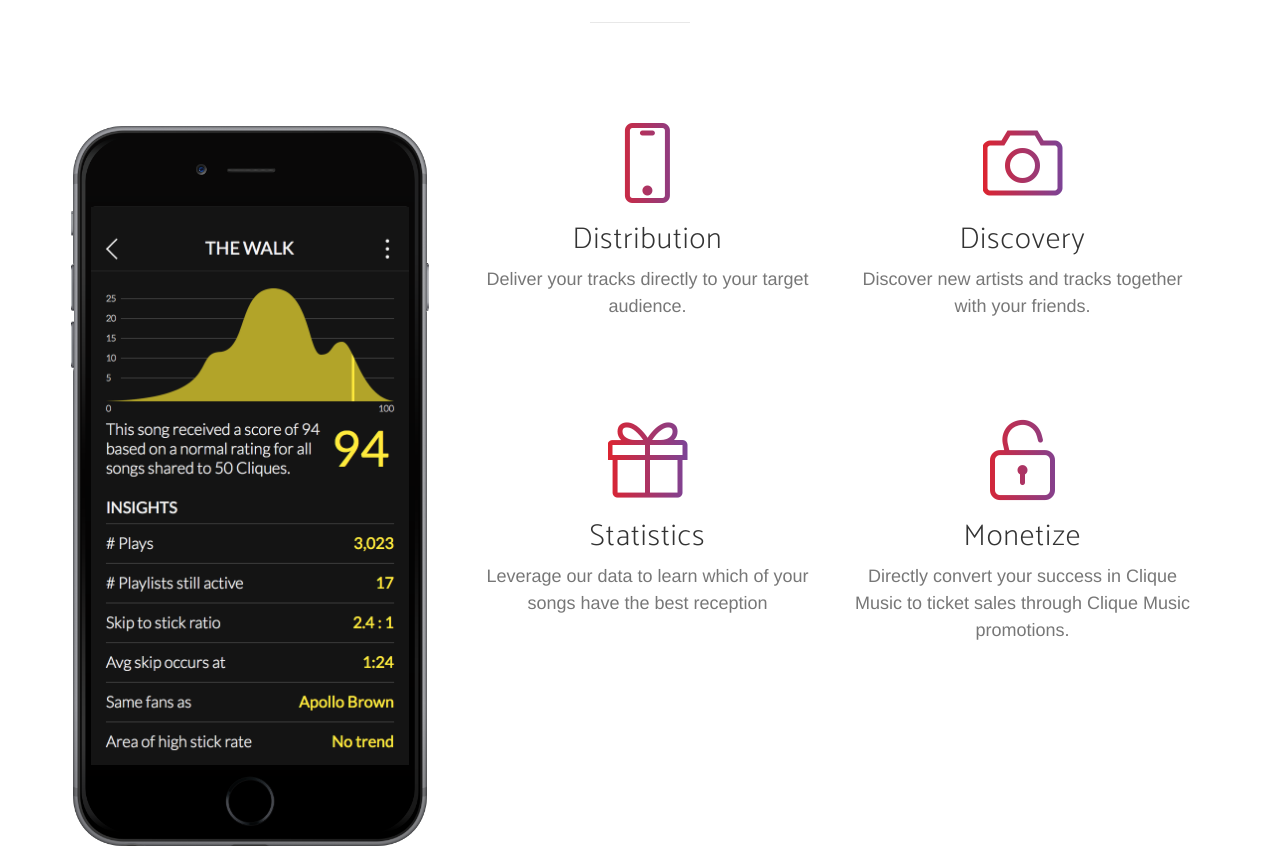
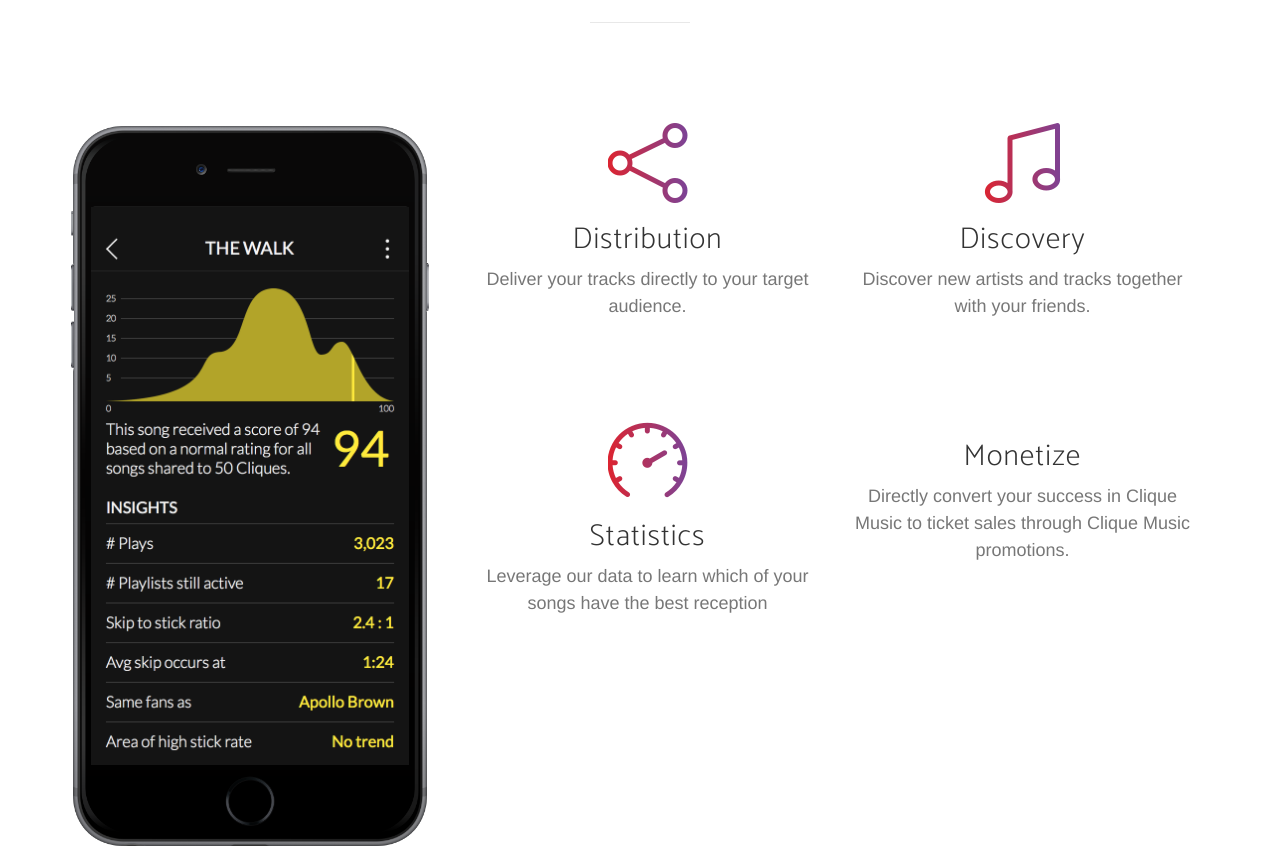
Before and after one commit to IronJohnBonney/IronJohnBonney.github.io, a website: page index.html in a window 1280 px wide. Shown: the part 1670-2516 px from the top of the page. Drawn offline with nearby package versions, Linux system fonts and the light colour scheme; a web font is replaced by a local one.

Commit message:
New icons

```diff
--- a/index.html
+++ b/index.html
@@ -143,14 +143,14 @@
                         <div class="row">
                             <div class="col-md-6">
                                 <div class="feature-item">
-                                    <i class="icon-screen-smartphone text-primary"></i>
+                                    <i class="icon-share text-primary"></i>
                                     <h3>Distribution</h3>
                                     <p class="text-muted">Deliver your tracks directly to your target audience.</p>
                                 </div>
                             </div>
                             <div class="col-md-6">
                                 <div class="feature-item">
-                                    <i class="icon-camera text-primary"></i>
+                                    <i class="icon-music-tone-alt text-primary"></i>
                                     <h3>Discovery</h3>
                                     <p class="text-muted">Discover new artists and tracks together with your friends.</p>
                                 </div>
@@ -159,14 +159,14 @@
                         <div class="row">
                             <div class="col-md-6">
                                 <div class="feature-item">
-                                    <i class="icon-present text-primary"></i>
+                                    <i class="icon-speedometer text-primary"></i>
                                     <h3>Statistics</h3>
                                     <p class="text-muted">Leverage our data to learn which of your songs have the best reception</p>
                                 </div>
                             </div>
                             <div class="col-md-6">
                                 <div class="feature-item">
-                                    <i class="icon-lock-open text-primary"></i>
+                                    <i class="icon-users text-primary"></i>
                                     <h3>Monetize</h3>
                                     <p class="text-muted">Directly convert your success in Clique Music to ticket sales through Clique Music promotions.</p>
                                 </div>
@@ -180,7 +180,7 @@
     <section class="cta">
         <div class="cta-content">
             <div class="container">
-                <h2>Unlock your potential<br>Clique Music</h2>
+                <h2>Clique Music.<br>Let's go.</h2>
                 <a href="#contact" class="btn btn-outline btn-xl page-scroll">Sign up now</a>
             </div>
         </div>
@@ -206,7 +206,7 @@
 
     <footer>
         <div class="container">
-            <p>&copy; 2016 Start Bootstrap. All Rights Reserved.</p>
+            <p>&copy; 2017 Spaceboat Development LLC.. All Rights Reserved.</p>
             <ul class="list-inline">
                 <li>
                     <a href="#">Privacy</a>
```
Also changed, not shown: 9 other files.
